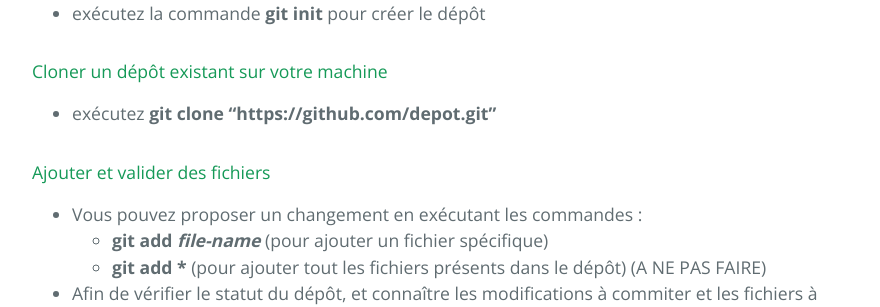
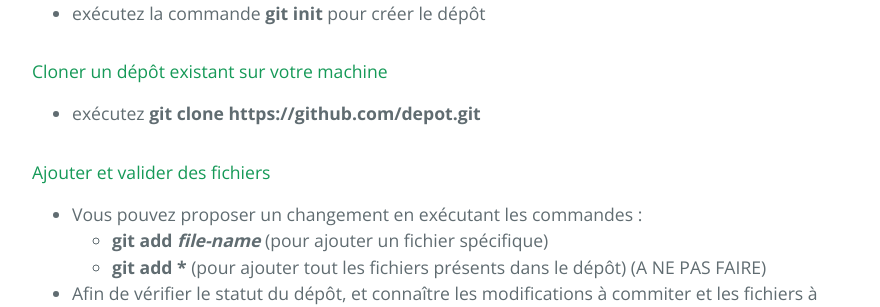
Before and after one commit to CIA-Oceanix/CIA-Oceanix.github.io, a Jekyll site: the page built from git.md, in a window 1280 px wide and 900 px high, scrolled down 1228 px. Shown: the part 159-466 px from the top of the window, without its empty margins (192-1072 px from the left). Built offline with Jekyll 4.4.1, drawn with Linux system fonts in a browser that asks for light colours; our own code applies the rules of GitHub Pages for plain Markdown files.

Commit message:
Update git.md

```diff
--- a/git.md
+++ b/git.md
@@ -26,7 +26,7 @@
 
 
 #### Cloner un dépôt existant sur votre machine
-  - exécutez **git clone "https://github.com/depot.git"**
+  - exécutez **git clone https://github.com/depot.git**
 
 
 #### Ajouter et valider des fichiers
```
